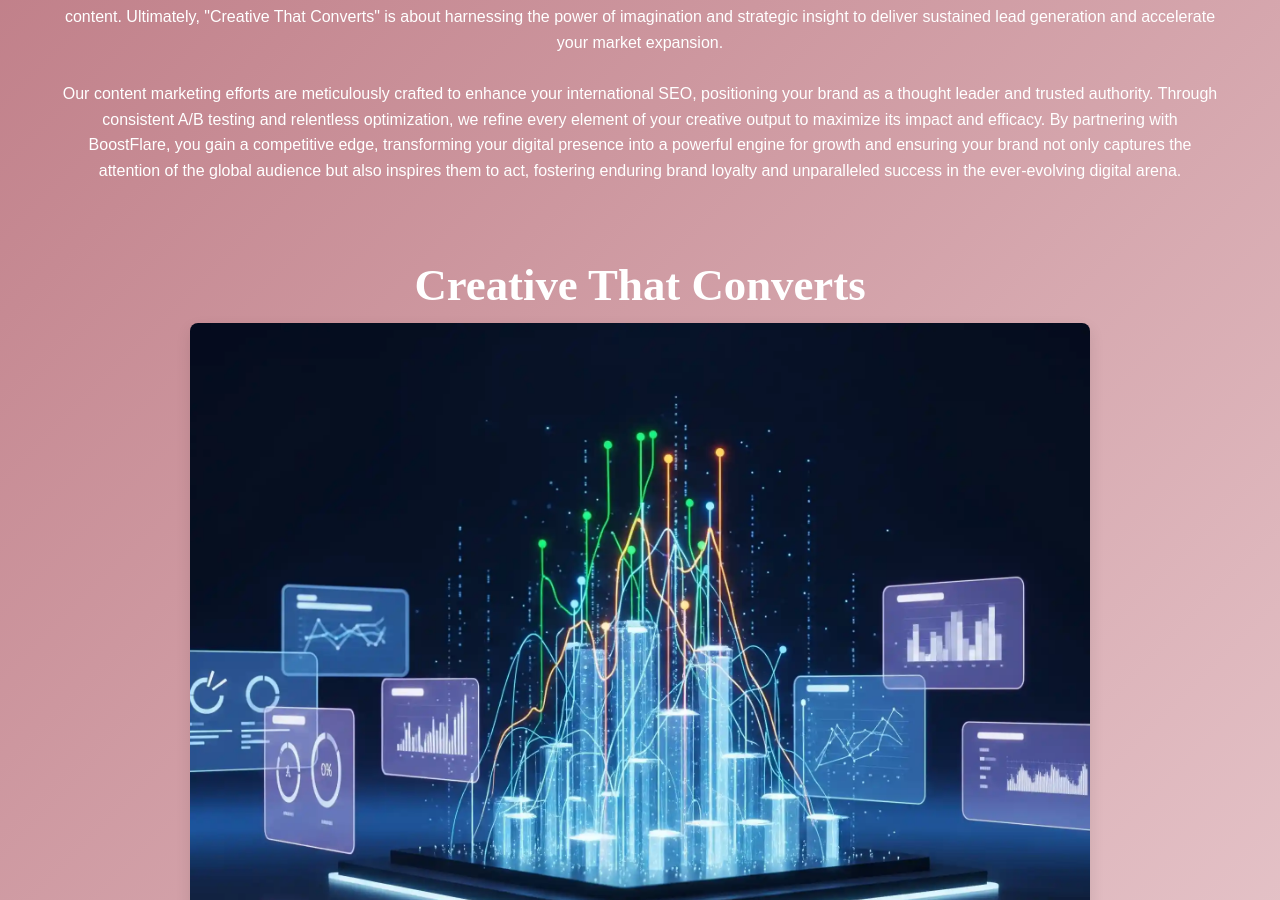
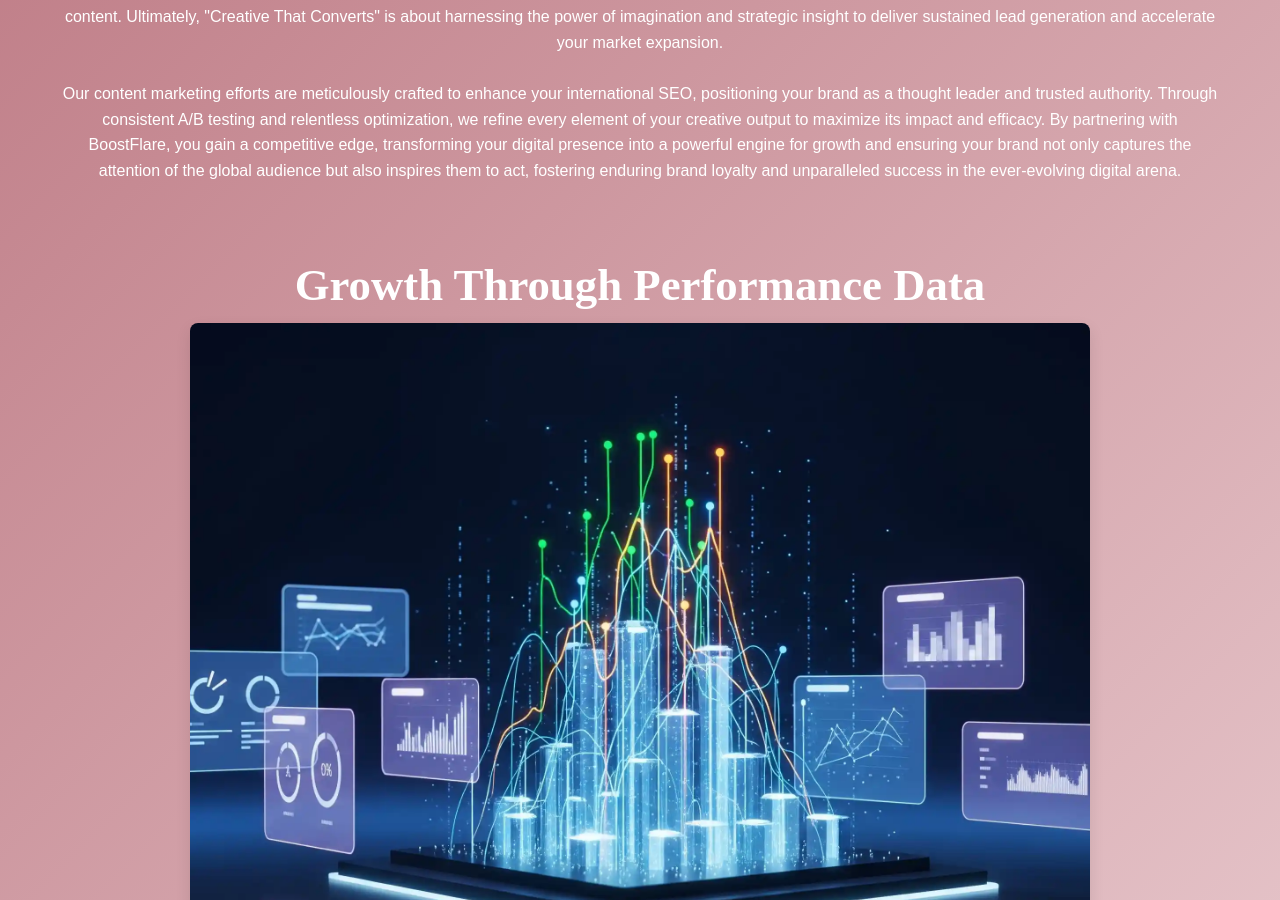
Before and after one commit to candra2012/BoostFlare, a Jekyll site: the page built from index.html, in a window 1280 px wide and 900 px high, scrolled down 6309 px. Built offline with Jekyll 4.4.1, drawn with Linux system fonts in a browser that asks for light colours.

Commit message:
Update index.html

```diff
--- a/index.html
+++ b/index.html
@@ -96,7 +96,7 @@
 
     <!-- Gambar (terpisah agar bisa animasi) -->
     <div class="zig-zag-image">
-      <img src="https://raw.githubusercontent.com/candra2012/BoostFlare/refs/heads/main/image/Creative.That.Converts.webp" alt="Targeted Campaigns That Deliver" />
+      <img src="https://raw.githubusercontent.com/candra2012/BoostFlare/refs/heads/main/image/Creative.That.Converts.webp" alt="Creative That Converts" />
     </div>
 
     <!-- Konten: Paragraf -->
@@ -130,12 +130,12 @@
 
     <!-- Konten: Judul -->
     <div class="zig-zag-content">
-      <h2>Creative That Converts</h2>
+      <h2>Growth Through Performance Data</h2>
     </div>
 
     <!-- Gambar (terpisah agar bisa animasi) -->
     <div class="zig-zag-image">
-      <img src="https://raw.githubusercontent.com/candra2012/BoostFlare/refs/heads/main/image/Growth.Through.Performance.Data.webp" alt="Targeted Campaigns That Deliver" />
+      <img src="https://raw.githubusercontent.com/candra2012/BoostFlare/refs/heads/main/image/Growth.Through.Performance.Data.webp" alt="Growth Through Performance Data" />
     </div>
 
     <!-- Konten: Paragraf -->
```
